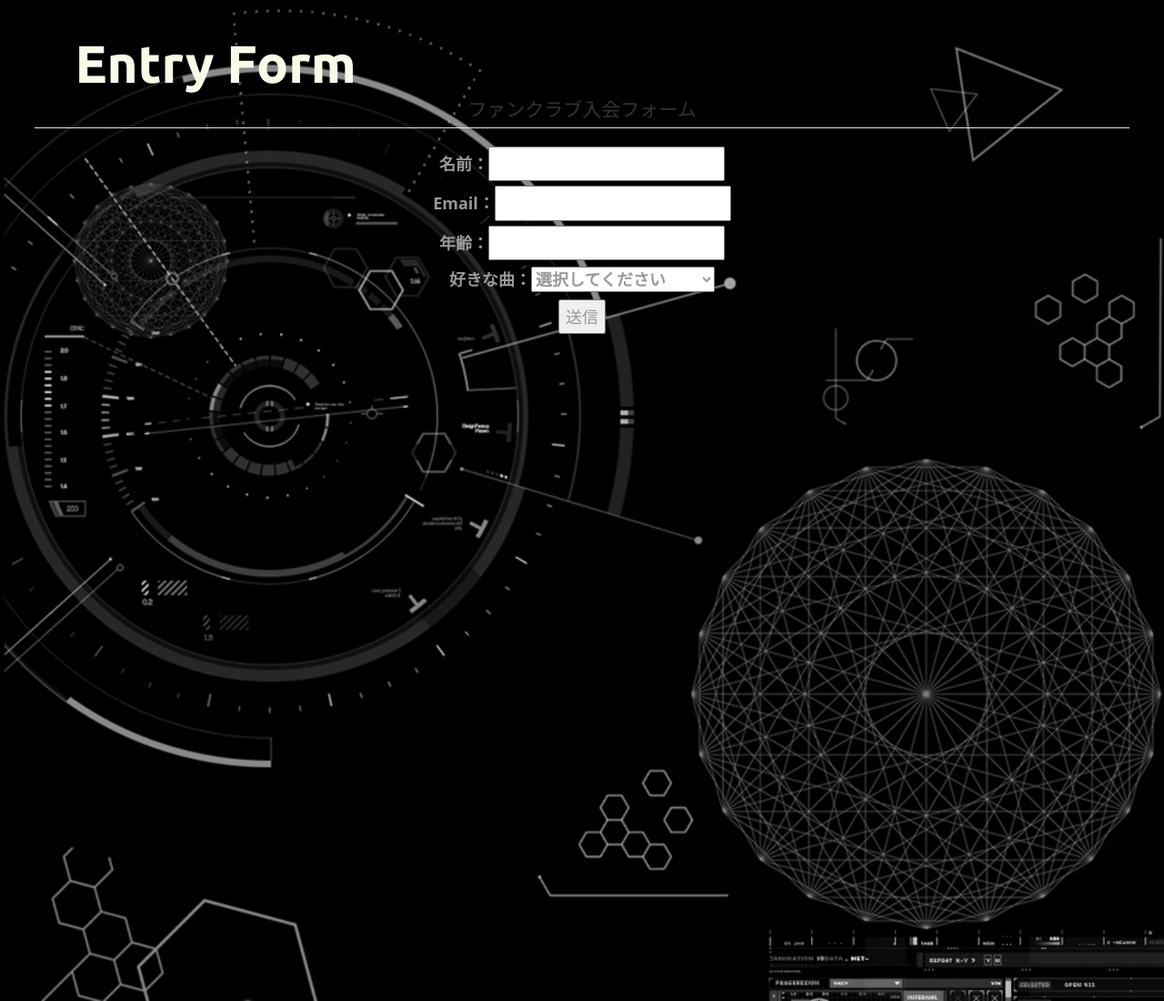
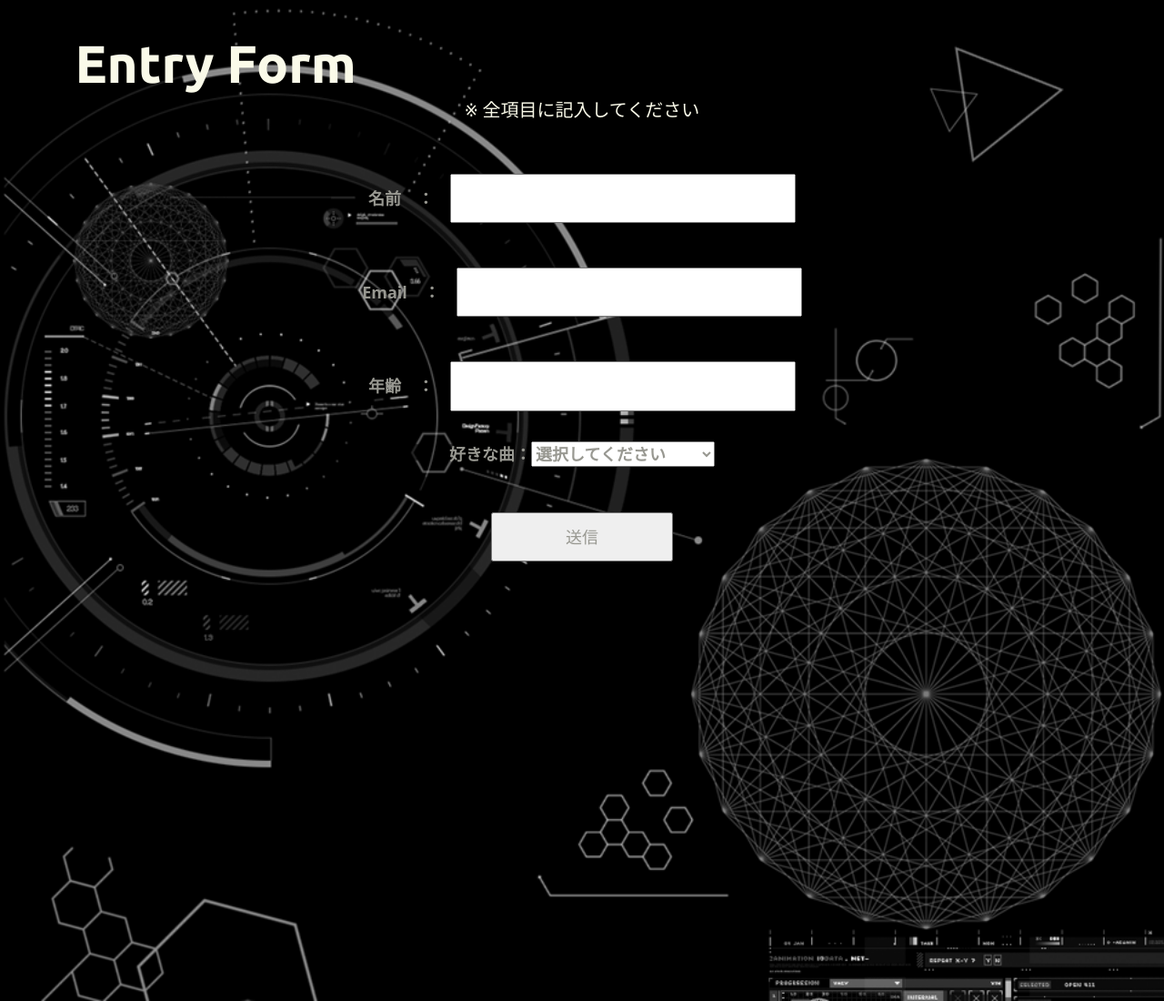
Before and after one commit to GS04-ID-kaiwamiyuki/kadai, a PHP site: page /entry.php in a window 1280 px wide. Shown: the whole page at 91% size. Run offline with PHP 8.4, Linux system fonts and the light colour scheme; some libraries are stand-ins or nearby versions.

Commit message:
提出用　（未ブラッシュアップ）

```diff
--- a/kadai_07/css/style.css
+++ b/kadai_07/css/style.css
@@ -5,7 +5,7 @@ body{
 	text-align:center;
 	font-family: Avenir , "Open Sans" , "Helvetica Neue" , "Helvetica" , "Arial" , "Verdana" , Roboto , "游ゴシック Light" , "Yu Gothic" , "游ゴシック体 Light" , "YuGothic" , "ヒラギノ角ゴ Pro W3" , "Hiragino Kaku Gothic Pro" , "Meiryo UI" , "メイリオ","Meiryo" , "ＭＳ Ｐゴシック" , "MS PGothic" , sans-serif;
 	line-height:1.8;
-	color: #999;
+	color: #989891;
     overflow-x: hidden;
     overflow-y: hidden;
     font-size: 18px;
@@ -198,13 +226,13 @@ h2{
 	font-size:58px;
 	font-weight:800;
 	text-align:center;
-	margin:0  auto;
+	margin:0  auto 2%;
 }
 
 h3 {
 	font-size:20px;
 	margin:0 auto 40px;
-	width:250px;
+	width:260px;
 	height:auto;
 	text-align:center;
 }
--- a/kadai_07/entry.php
+++ b/kadai_07/entry.php
@@ -6,6 +6,31 @@
 <link href="css/bootstrap.min.css" rel="stylesheet">
 <link rel="stylesheet" type="text/css" href="http://yui.yahooapis.com/3.18.1/build/cssreset/cssreset-min.css" media="all">
 <link href="css/style.css" type="text/css" rel="stylesheet" media="all">
+
+<style>
+    p {
+	margin-bottom: 2em;
+}
+input {
+	width: 200px;
+	margin-top: 1em;
+	padding: .5em;
+}
+input[type="text"] {
+	width: 380px;
+	-webkit-transition: width .3s;
+	transition: width .3s;
+}
+input[type="text"]:focus {
+	width: 300px;
+}
+label {
+        display: inline-block;
+        max-width: 100%;
+        margin: 1px 0 30px !important;
+        font-weight: bold;
+}
+    </style>
 
 <script type="text/javascript">
     //未入力チェック（未入力でアラート表示）
@@ -56,12 +81,12 @@
 
 <!-- Main[Start] -->
 <form method="post" action="insert.php" id="form01" >
-  <div class="#">
-   <fieldset>
-    <legend>ファンクラブ入会フォーム</legend>
-     <label>名前：<input type="text" name="name"></label><br>
-     <label>Email：<input type="text" name="email"></label><br>
-     <label>年齢：<input type="text" name="age"></label><br>
+  <div class="">
+   <fieldset class="inner">
+    <h3>※ 全項目に記入してください</h3>
+     <label>名前　：　<input type="text" name="name"></label><br>
+     <label>Email　：　<input type="text" name="email"></label><br>
+     <label>年齢　：　<input type="text" name="age"></label><br>
      <label>好きな曲：<select name="favorite">
         <option value="">選択してください</option>
         <option value="ポリリズム">ポリリズム</option>
--- a/kadai_07/select.php
+++ b/kadai_07/select.php
@@ -55,7 +55,8 @@ if($flag==false){
 <!-- Main[Start] -->
 <div>
     <div class="container jumbotron">
-    <table>
+    <div style="height:500px; width:1160px; overflow-y:scroll;">
+    <table style="height:500px; width:1160px;">
         <tr>
             <th>名前</th>
             <th>mail</th>
```
Also changed, not shown: other parts of kadai_07/css/style.css (+37 -0 lines), kadai_07/count.php (+12 -4 lines), kadai_07/index.html (+5 -5 lines), kadai_07/insert.php (+4 -3 lines), kadai_07/img/01.jpg (added), kadai_07/img/01.png (renamed from kadai_07/img/bunner_01.png), kadai_07/img/02.jpg (renamed from kadai_07/img/bunner_03.jpg), kadai_07/img/02.png (renamed from kadai_07/img/bunner_02.png), kadai_07/img/03.jpg (added), kadai_07/img/03.png (added).
